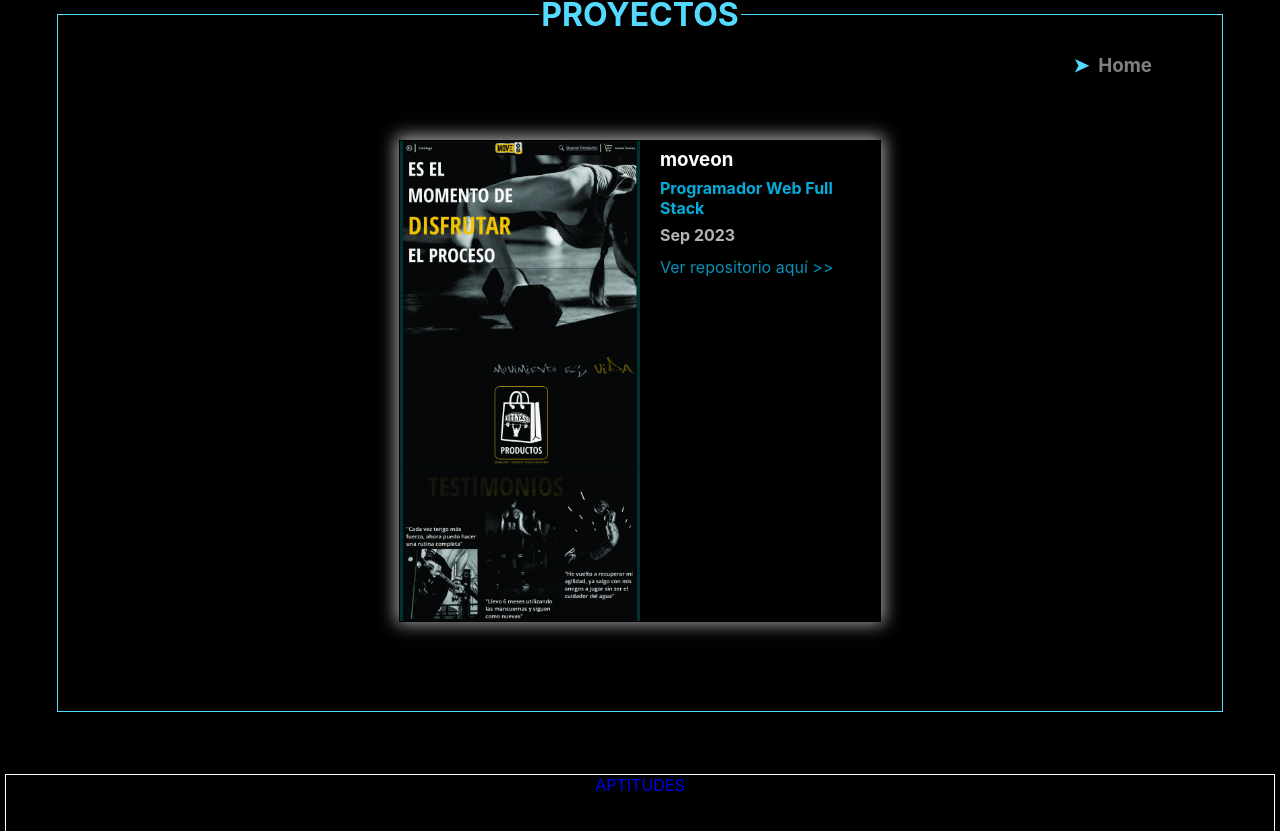
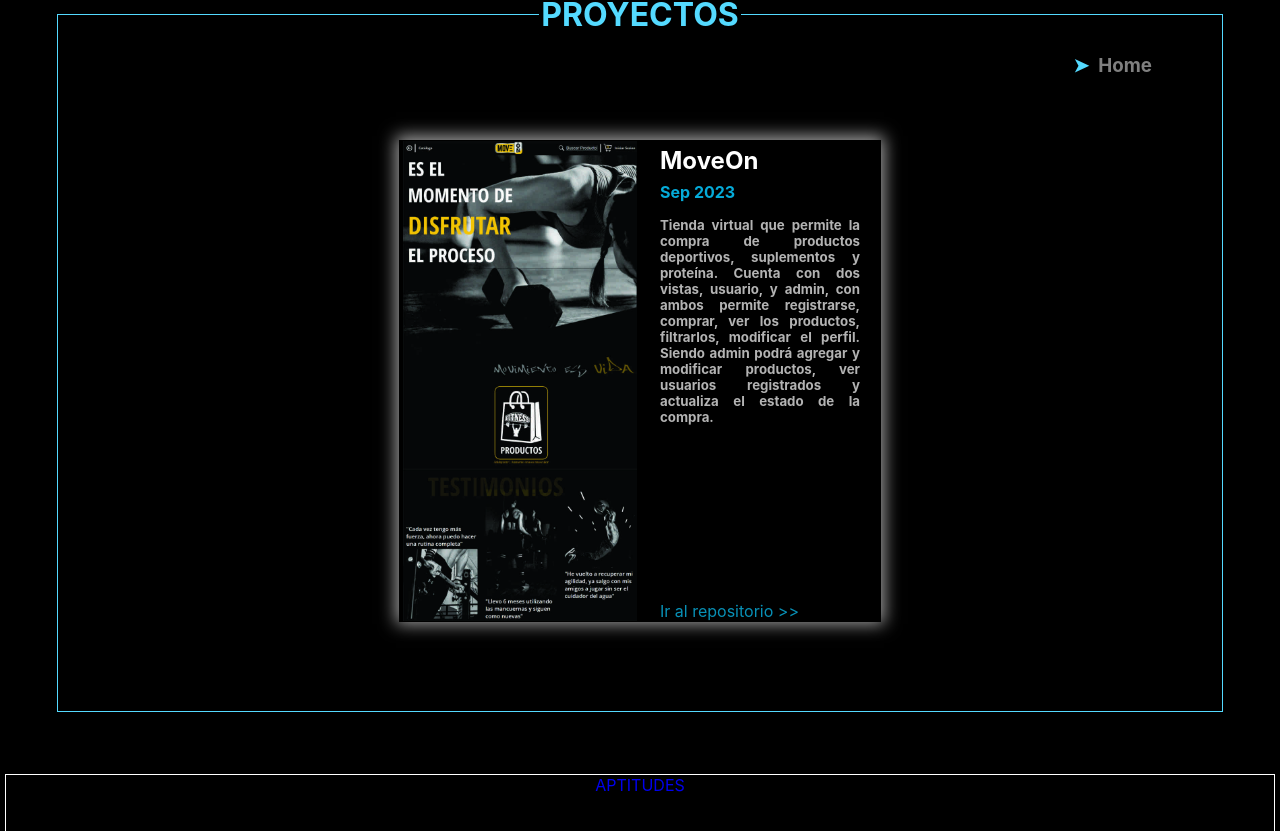
Before and after one commit to isdavid92/Portfolio, a React (Create React App) app: page / in a window 1280 px wide. Shown: the part 2426-3257 px from the top of the page. Built offline with nearby package versions, Linux system fonts and the light colour scheme.

Commit message:
primer proyecto listo

```diff
--- a/src/components/Portfolio/Proyectos/Proyectos.jsx
+++ b/src/components/Portfolio/Proyectos/Proyectos.jsx
@@ -1,7 +1,15 @@
 import style from "./Proyectos.module.css";
 import moveon from "../../../Assets/img/moveon.jpg";
+import { useState } from "react";
 
 const Proyectos = () => {
+
+    const [isFullScreen, setIsFullScreen] = useState(false);
+
+    const contFullScreen = () => !isFullScreen ? style.contPantallazo : style.contPantallazoFull;
+
+    const pantallazoFullScreen = () => !isFullScreen ? style.pantallazo : style.pantallazoFull
+
     return (
         <div className={style.contProyectos} id="proyectos">
             <fieldset className={style.proyectos}>
@@ -18,15 +26,18 @@ const Proyectos = () => {
                 </legend>
 
                 <div className={style.card}>
-                    <div className={style.contPantallazo}>
-                        <img className={style.pantallazo} src={moveon} alt="henry" />
+                    <div className={style.relleno}>
+                        <div className={contFullScreen()} onClick={() => !isFullScreen ? setIsFullScreen(true) : setIsFullScreen(false)}>
+                            <img className={pantallazoFullScreen()} onClick={() => !isFullScreen ? setIsFullScreen(true) : setIsFullScreen(false)} src={moveon} alt="henry" />
+                        </div>
                     </div>
                     <div className={style.encabezado}>
-                        <h3 className={style.nombre}>moveon</h3>
-                        <h3 className={style.logro}>Programador Web Full Stack</h3>
-                        <h4 className={style.fecha}>Sep 2023</h4>
-                        <a href="https://certificates.soyhenry.com/new-cert?id=ebb3efb79682b045e43b41f61ed915a44a595116857cc2a4d4b7a6885fff8b44" target="blank" className={style.a}>
-                            <p className={style.ver}>{"Ver repositorio aquí >>"}</p>
+                        <h2 className={style.nombre}>MoveOn</h2>
+                        <h3 className={style.fecha}>Sep 2023</h3>
+                        <h5 className={style.descripcion}>Tienda virtual que permite la compra de productos deportivos, suplementos y   proteína.
+                            Cuenta con dos vistas, usuario, y admin, con ambos permite registrarse, comprar, ver los productos, filtrarlos, modificar el perfil. Siendo admin podrá agregar y modificar productos, ver usuarios registrados y actualiza el estado de la compra.</h5>
+                        <a href="https://github.com/fernandoiosono/HENRYPF?tab=readme-ov-file" target="blank" className={style.a}>
+                            <p className={style.ver}>{"Ir al repositorio >>"}</p>
                         </a>
                     </div>
                 </div>
--- a/src/components/Portfolio/Proyectos/Proyectos.module.css
+++ b/src/components/Portfolio/Proyectos/Proyectos.module.css
@@ -52,10 +52,25 @@
     -moz-box-shadow: 0px -1px 16px 3px rgba(255, 255, 255, 0.64);
 }
 
-.contPantallazo {
-    background-color: rgba(0, 255, 255, 0.193);
+.relleno{
     height: 100%;
     width: 50%;
+}
+
+.contPantallazo {
+    height: 100%;
+    position: relative;
+}
+
+.contPantallazoFull {
+    width: 100%;
+    position: fixed;
+    z-index: 9;
+    top: 0;
+    left: 0;
+    height: 100%;
+    background-color: rgba(0, 0, 0, 0.9);
+    cursor: zoom-out;
 }
 
 .pantallazo {
@@ -63,9 +78,13 @@
     height: 100%;
     margin: 0;
     cursor: zoom-in;
-    &:hover{
-        height: 100vh;
-    }
+}
+
+.pantallazoFull {
+    margin: auto;
+    height: 100%;
+    margin: 0;
+    cursor: zoom-out;
 }
 
 .titulo {
@@ -81,36 +100,33 @@
 
 .nombre {
     color: white;
-    margin: 7px 0 0 20px;
+    margin: 5px 0 0 20px;
 }
 
-.logro {
+.fecha {
     font-size: 1em;
     color: rgb(5, 171, 217);
     margin: 7px 0 0 20px;
     text-align: start;
 }
 
-@media only screen and (max-width: 1200px) {
-    .logro {
-        font-size: 0.75em;
-    }
-}
-
-.fecha {
+.descripcion {
     color: rgb(179, 179, 179);
-    margin: 7px 0 0 20px;
+    margin: 15px 20px 0 20px;
+    text-align: justify;
 }
 
 .a {
     text-decoration: none;
+    margin: auto 0 0 20px;
 }
 
 .ver {
+    margin: 0 0 0 0;
     color: rgb(8, 145, 183);
-    margin: 12px 0 0 20px;
     cursor: pointer;
-    &:hover{
+
+    &:hover {
         text-decoration: underline;
     }
 }
```
